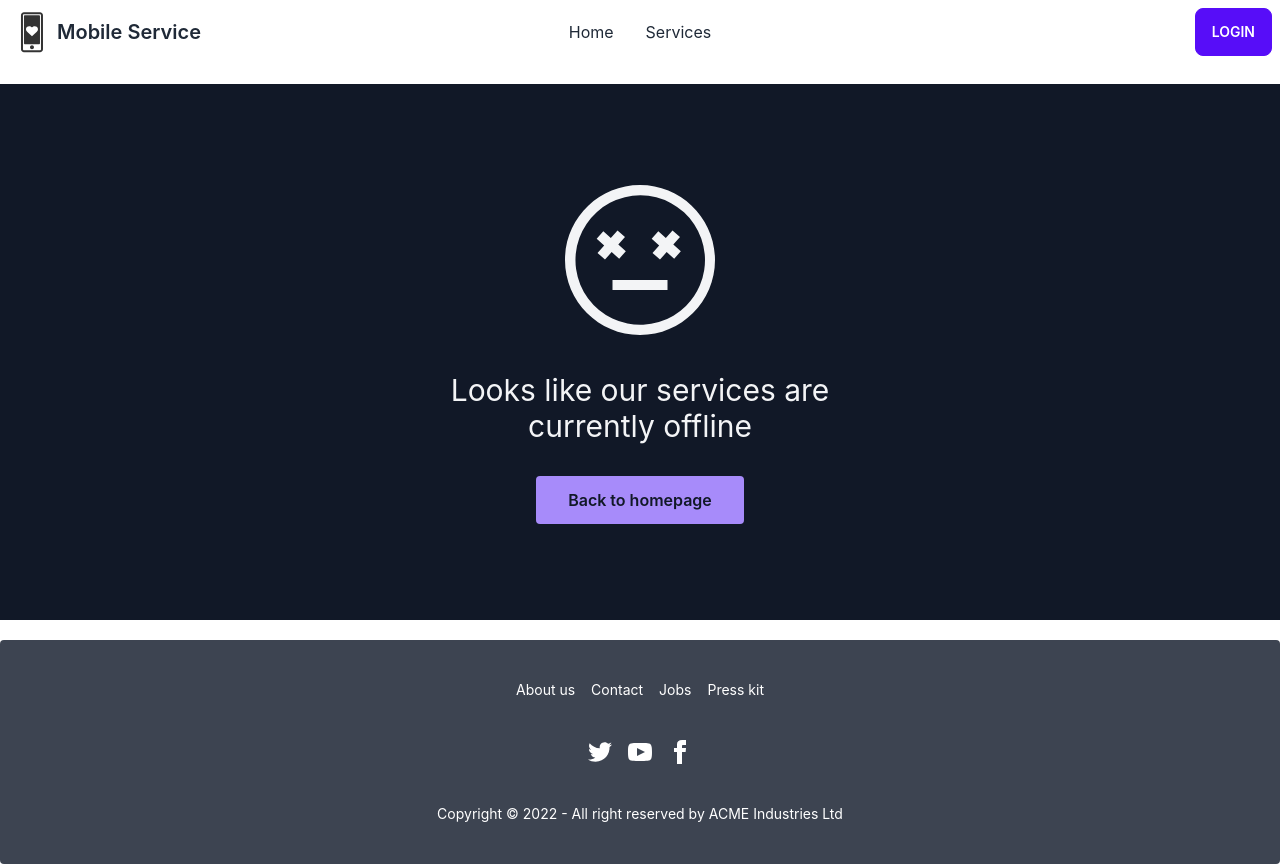
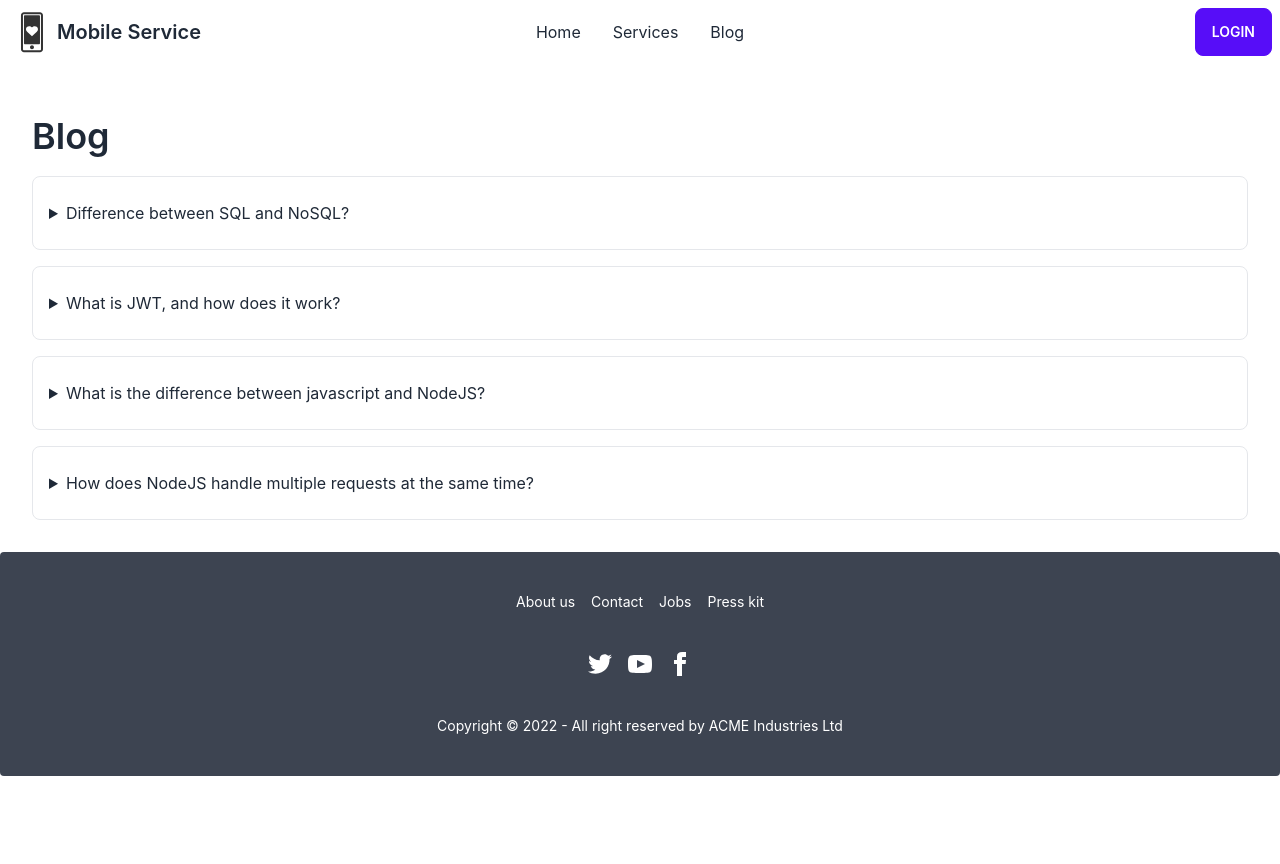
Before and after one commit to siam50/mobile_service_client, a React (Create React App) app: page /blog in a window 1280 px wide. After the commit the page ends 800 px from the top, so only its background shows below. Built offline with nearby package versions, Linux system fonts and the light colour scheme; no server answers.

Commit message:
blog page added

```diff
--- /dev/null
+++ b/src/Pages/Blog/Blog.js
@@ -0,0 +1,31 @@
+import React from 'react';
+
+const Blog = () => {
+    return (
+        <section className="dark:bg-gray-800 dark:text-gray-100">
+            <div className="container flex flex-col justify-center px-4 py-8 mx-auto md:p-8">
+                <h2 className="text-2xl font-semibold sm:text-4xl my-5">Blog</h2>
+                <div className="space-y-4">
+                    <details className="w-full border rounded-lg">
+                        <summary className="px-4 py-6 focus:outline-none focus-visible:ring-violet-400">Difference between SQL and NoSQL?</summary>
+                        <p className="px-4 py-6 pt-0 ml-4 -mt-4 dark:text-gray-400">The five critical differences between SQL vs NoSQL are: 1.SQL databases are relational, NoSQL databases are non-relational. 2.SQL databases use structured query language and have a predefined schema. NoSQL databases have dynamic schemas for unstructured data. 3.SQL databases are vertically scalable, while NoSQL databases are horizontally scalable. 4.SQL databases are table-based, while NoSQL databases are document, key-value, graph, or wide-column stores. 5.SQL databases are better for multi-row transactions, while NoSQL is better for unstructured data like documents or JSON. </p>
+                    </details>
+                    <details className="w-full border rounded-lg">
+                        <summary className="px-4 py-6 focus:outline-none focus-visible:ring-violet-400">What is JWT, and how does it work?</summary>
+                        <p className="px-4 py-6 pt-0 ml-4 -mt-4 dark:text-gray-400">What is JWT (JSON Web Token)? JSON Web Token (JWT) is an open standard (RFC 7519) for securely transmitting information between parties as JSON object. It is compact, readable and digitally signed using a private key/ or a public key pair by the Identity Provider(IdP). Basically the identity provider(IdP) generates a JWT certifying user identity and Resource server decodes and verifies the authenticity of the token using secret salt / public key. 1. User sign-in using username and password or google/facebook. 2.Authentication server verifies the credentials and issues a jwt signed using either a secret salt or a private key. 3. User's Client uses the JWT to access protected resources by passing the JWT in HTTP Authorization header. 4.Resource server then verifies the authenticity of the token using the secret salt/ public key. </p>
+                    </details>
+                    <details className="w-full border rounded-lg">
+                        <summary className="px-4 py-6 focus:outline-none focus-visible:ring-violet-400">What is the difference between javascript and NodeJS?</summary>
+                        <p className="px-4 py-6 pt-0 ml-4 -mt-4 dark:text-gray-400">1. JavaScript is a client-side scripting language that is lightweight, cross-platform, and interpreted. Both Java and HTML include it. Node.js, on the other hand, is a V8-based server-side programming language. 2. JavaScript is a simple programming language that can be used with any browser that has the JavaScript Engine installed. Node.js, on the other hand, is an interpreter or execution environment for the JavaScript programming language. It requires libraries that can be conveniently accessed from JavaScript programming to be more helpful. 3. Any engine may run JavaScript. As a result, writing JavaScript is incredibly easy, and any working environment is similar to a complete browser. Node.js, on the other hand, only enables the V8 engine. Written JavaScript code, on the other hand, can run in any context, regardless of whether the V8 engine is supported. </p>
+                    </details>
+                    <details className="w-full border rounded-lg">
+                        <summary className="px-4 py-6 focus:outline-none focus-visible:ring-violet-400">How does NodeJS handle multiple requests at the same time?</summary>
+                        <p className="px-4 py-6 pt-0 ml-4 -mt-4 dark:text-gray-400">NodeJS receives multiple client requests and places them into EventQueue. NodeJS is built with the concept of event-driven architecture. NodeJS has its own EventLoop which is an infinite loop that receives requests and processes them. EventLoop is the listener for the EventQueue.If NodeJS can process the request without I/O blocking then the event loop would itself process the request and sends the response back to the client by itself. But, it is possible to process multiple requests parallelly using the NodeJS cluster module or worker_threads module. </p>
+                    </details>
+                </div>
+            </div>
+        </section>
+    );
+};
+
+export default Blog;
--- a/src/Pages/Home/Banner/Banner.js
+++ b/src/Pages/Home/Banner/Banner.js
@@ -1,4 +1,5 @@
 import React from 'react';
+import { Link } from 'react-router-dom';
 
 const Banner = () => {
     return (
@@ -8,7 +9,7 @@ const Banner = () => {
                 <div className="max-w-md">
                     <h1 className="mb-5 text-5xl font-bold">Star Mobile Service</h1>
                     <p className="mb-5">Politeness goes far, yet costs nothing. Put customers first. Satisfied customers are our best ads. The customer is always right.</p>
-                    <button className="btn btn-primary">Get Started</button>
+                    <Link to='/services'><button className="btn btn-primary">Get Started</button></Link>
                 </div>
             </div>
         </div>
--- a/src/Pages/Home/Home/Home.js
+++ b/src/Pages/Home/Home/Home.js
@@ -1,4 +1,5 @@
 import React from 'react';
+import { Link } from 'react-router-dom';
 import Banner from '../Banner/Banner';
 import HomeService from '../HomeService/HomeService';
 
@@ -7,6 +8,20 @@ const Home = () => {
         <div>
             <Banner></Banner>
             <HomeService></HomeService>
+            <div className="p-6 py-12 bg-violet-400 text-gray-900 mb-5">
+                <div className="container mx-auto">
+                    <div className="flex flex-col lg:flex-row items-center justify-between">
+                        <h2 className="text-center text-6xl tracking-tighter font-bold">Up to
+                            <br className="sm:hidden" />50% Off
+                        </h2>
+                        <div className="space-x-2 text-center py-2 lg:py-0">
+                            <span> Use code:</span>
+                            <span className="font-bold text-lg">MAMBA</span>
+                        </div>
+                        <Link to='/services' rel="noreferrer noopener" className="px-5 mt-4 lg:mt-0 py-3 rounded-md border block bg-gray-50 text-gray-900 border-gray-400">Get Service</Link>
+                    </div>
+                </div>
+            </div>
         </div>
     );
 };
--- a/src/Pages/Home/HomeService/HomeService.js
+++ b/src/Pages/Home/HomeService/HomeService.js
@@ -13,7 +13,21 @@ const HomeService = () => {
 
     return (
         <div>
-            <h3 className='text-3xl my-5'>Services{services.length}</h3>
+            <h3 className='text-3xl my-5 text-center'>Services</h3>
+            <div className="px-8 py-2 bg-gray-900 text-gray-100">
+                <div className="flex items-center mx-auto container justify-center md:justify-between py-2">
+                    <div>
+                        <span>Get up to 50% off your first order&nbsp;</span>
+                        <Link to='/signup' rel="noopener noreferrer" className="underline">sign up</Link> today!
+                    </div>
+                    <a href="/" rel="noopener noreferrer" className="items-center gap-2 hidden md:flex">
+                        <svg role="img" viewBox="0 0 22 22" className="fill-current h-4 w-4">
+                            <path clipRule="evenodd" d="M6.5 1.75a1.75 1.75 0 100 3.5h3.51a8.785 8.785 0 00-.605-1.389C8.762 2.691 7.833 1.75 6.5 1.75zm5.49 3.5h3.51a1.75 1.75 0 000-3.5c-1.333 0-2.262.941-2.905 2.111a8.778 8.778 0 00-.605 1.389zM1.75 6.75v3.5h18.5v-3.5H1.75zm18 5H21a.75.75 0 00.75-.75V6a.75.75 0 00-.75-.75h-2.761a3.25 3.25 0 00-2.739-5c-2.167 0-3.488 1.559-4.22 2.889a9.32 9.32 0 00-.28.553 9.32 9.32 0 00-.28-.553C9.988 1.809 8.667.25 6.5.25a3.25 3.25 0 00-2.739 5H1A.75.75 0 00.25 6v5c0 .414.336.75.75.75h1.25V21c0 .414.336.75.75.75h16a.75.75 0 00.75-.75v-9.25zm-1.5 0H3.75v8.5h14.5v-8.5z" fillRule="evenodd"></path>
+                        </svg>
+                        <span className="hover:underline focus-visible:underline">Gift Cards</span>
+                    </a>
+                </div>
+            </div>
             <div className='grid grid-cols-1 md:grid-cols-2 lg:grid-cols-3 gap-4 my-6'>
                 {
                     services.map(service => <div key={service._id} className="card card-compact w-96 bg-base-100 shadow-xl">
@@ -23,7 +37,7 @@ const HomeService = () => {
                             <p>{service.description.slice(0, 100)}... Read more</p>
                             <p className=' font-bold'>Price:${service.price}</p>
                             <div className="card-actions justify-end">
-                                <button className="btn btn-primary">Details</button>
+                                <Link to={`/services/${service._id}`}><button className="btn btn-primary">Details</button></Link>
                             </div>
                         </div>
                     </div>)
--- a/src/Pages/MyReview/MyReview.js
+++ b/src/Pages/MyReview/MyReview.js
@@ -50,8 +50,9 @@ const MyReview = () => {
                         </div>
                         <div className="p-4 space-y-2 text-sm">
                             <p>{review.message}</p>
-                            <div className='grid justify-end'>
-                                <button onClick={() => handleDelete(review._id)} className='btn btn-warning btn-xs'>delete</button>
+                            <div className=' flex justify-between'>
+                                <button className='btn btn-warning btn-xs'>edit review</button>
+                                <button onClick={() => handleDelete(review._id)} className='btn btn-error btn-xs'>delete</button>
                             </div>
                         </div>
                     </div>)
--- a/src/Pages/Services/Services.js
+++ b/src/Pages/Services/Services.js
@@ -14,7 +14,7 @@ const Services = () => {
 
     return (
         <div>
-            <h3 className='text-3xl font-semibold text-center my-5'>All Services</h3>
+            <h3 className='text-3xl font-semibold text-center my-5'>My Services</h3>
             <div className='grid grid-cols-1 md:grid-cols-2 lg:grid-cols-3 gap-4 my-6'>
                 {
                     services.map(service => <div key={service._id} className="card card-compact w-96 bg-base-100 shadow-xl">
--- a/src/Pages/Shared/Header/Header.js
+++ b/src/Pages/Shared/Header/Header.js
@@ -15,6 +15,7 @@ const Header = () => {
     const menuItems = <>
         <li><Link to='/'>Home</Link></li>
         <li><Link to='/services'>Services</Link></li>
+        <li><Link to='/blog'>Blog</Link></li>
         <>
             {
                 user?.email &&
--- a/src/Router/Routes/Routes.js
+++ b/src/Router/Routes/Routes.js
@@ -1,6 +1,7 @@
 import { createBrowserRouter } from "react-router-dom";
 import Main from "../../Layout/Main";
 import AddService from "../../Pages/AddService/AddService";
+import Blog from "../../Pages/Blog/Blog";
 import Details from "../../Pages/Details/Details";
 import ErrorPage from "../../Pages/ErrorPage/ErrorPage";
 import Home from "../../Pages/Home/Home/Home";
@@ -47,6 +48,10 @@ const router = createBrowserRouter([
                 element: <AddService></AddService>,
             },
             {
+                path: '/blog',
+                element: <Blog></Blog>,
+            },
+            {
                 path: '*',
                 element: <ErrorPage></ErrorPage>
             },
```
